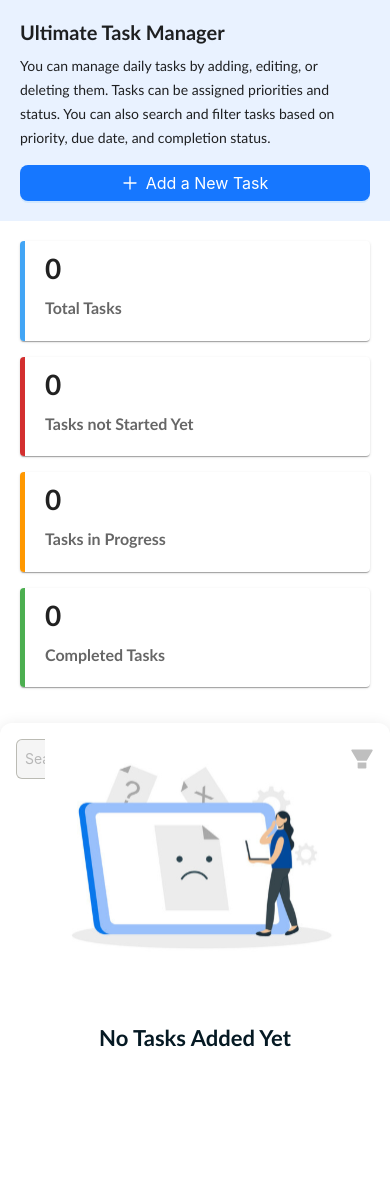
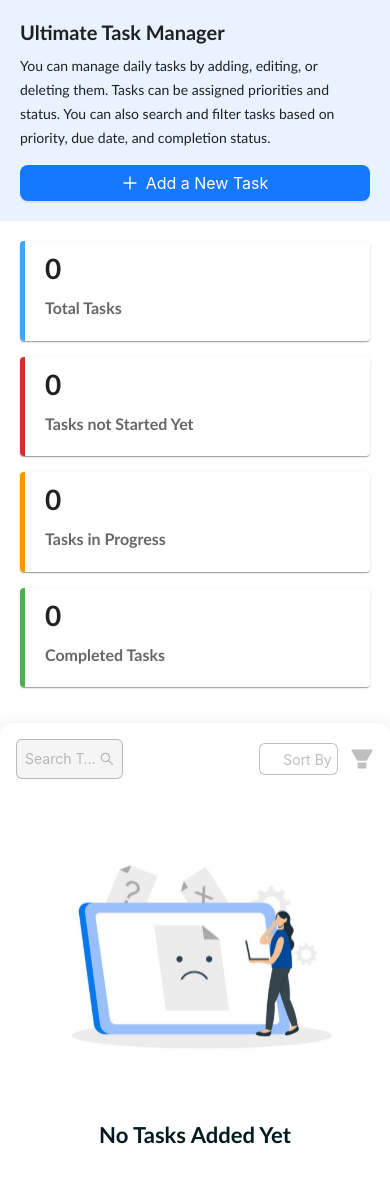
Before and after one commit to manik410/TaskManager, a React (Create React App) app: page / in a window 390 px wide. Shown: the top 1182 px of the page. Built offline with nearby package versions, Linux system fonts and the light colour scheme.

Commit message:
mobile view changes

```diff
--- a/src/components/AddTask/index.js
+++ b/src/components/AddTask/index.js
@@ -60,7 +60,9 @@ const AddTaskComponent = ({ modalOpen, setModalOpen, status, taskId }) => {
     const { title, description, due_date, priority } = formValues;
     if (title?.length) {
       if (description?.length) {
-        if (dayjs(due_date) > dayjs(new Date())) {
+        if (
+          dayjs(due_date).startOf("day") >= dayjs(new Date()).startOf("day")
+        ) {
           if (priority?.length) {
             if (status === "add") {
               dispatch(
@@ -116,6 +118,7 @@ const AddTaskComponent = ({ modalOpen, setModalOpen, status, taskId }) => {
         </Col>
         <Col className="field-row" span={24}>
           <TextArea
+            maxLength={275}
             rows={4}
             placeholder="Enter Description"
             value={formValues?.description}
--- a/src/components/NoDataFound/NoDataFound.scss
+++ b/src/components/NoDataFound/NoDataFound.scss
@@ -1,16 +1,10 @@
 @import "../../index.scss";
 .no_content {
-  position: absolute;
-  top: 70%;
-  left: 50%;
-  transform: translate(-50%, -50%);
+  & .no_data_img {
+    @include FlexStyle(center, center);
+  }
   & .content {
     @include FontStyle(22px, 600, #051923);
     text-align: center;
   }
 }
-@media screen and (max-width: 767px) {
-  .no_content {
-    top: 105%;
-  }
-}
--- a/src/components/NoDataFound/index.js
+++ b/src/components/NoDataFound/index.js
@@ -12,12 +12,14 @@ const NoDataFound = () => {
   const { mobile } = useSelector((state) => state?.config);
   return (
     <div className="no_content" role="region" aria-label="No Tasks Added Yet">
+      <div className="no_data_img">
         <img
           src={mobile ? NoDataFoundMobileImg : NoDataFoundImg}
           alt="No data found"
           height={"300px"}
           width={"300px"}
         />
+      </div>
       <p className="content">No Tasks Added Yet</p>
     </div>
   );
```
Lines whose indentation alone changed are shown as unchanged.
